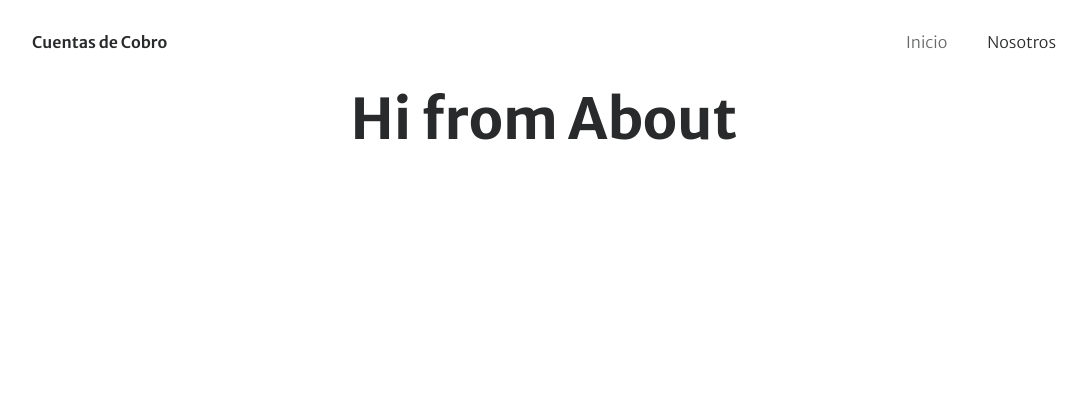
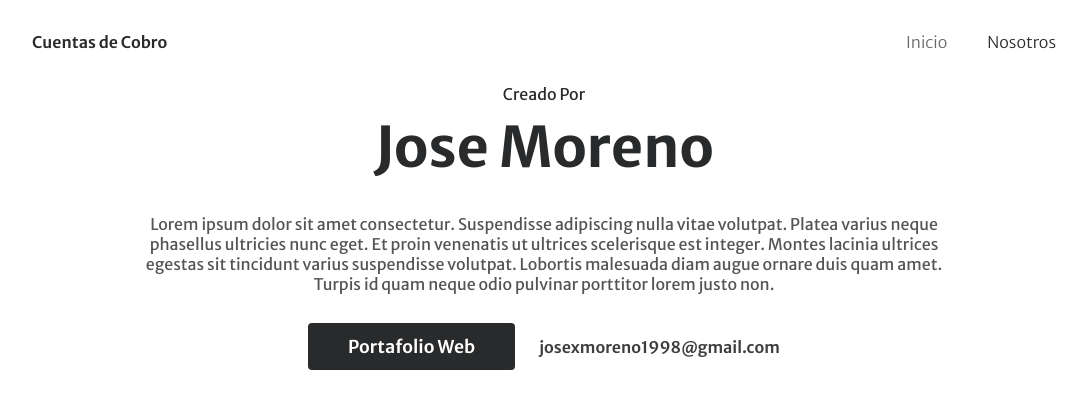
Before and after one commit to JooseMM/cuentas-PDF, a React (Vite) app: page /nosotros in a window 1280 px wide. Shown: the top 408 px of the page, without its empty margins (96-1183 px from the left). Built offline with nearby package versions, Linux system fonts and the light colour scheme.

Commit message:
add markup for about page and desktop styles

```diff
--- a/src/App.css
+++ b/src/App.css
@@ -184,6 +184,43 @@ a {
 .mobile-menu-btn {
     display: none;
 }
+.about-container {
+  display: flex;
+  flex-direction: column;
+  justify-content: center;
+  align-items: center;
+  max-width: 800px;
+  text-align: center;
+  margin-inline: auto;
+}
+.about-container h1 {
+  margin-bottom: 2rem;
+  margin-top: 0.5rem;
+}
+.about-container p {
+  opacity: 0.8;
+}
+.portfolio-link {
+  background-color: var(--soft-black);
+  opacity: 1;
+  padding: 0.8rem 2.5rem;
+  color: white;
+  border-radius: 4px;
+  font-weight: 600;
+  font-size: 1.1rem;
+}
+.btn-container {
+  margin-top: 1.8rem;
+  display: flex;
+  align-items: center;
+}
+.btn-container a:last-child {
+  color: var(--soft-black);
+  opacity: 0.9;
+  margin-left: 1.5rem;
+  font-weight: 600;
+}
+
 @media only screen and (max-width: 800px) {
 
   .mobile-menu-btn {
--- a/src/Components/About.tsx
+++ b/src/Components/About.tsx
@@ -3,7 +3,15 @@ import { ReactDOM } from "react";
 
 function AboutPage() {
   return (
-    <h1>Hi from About</h1>
+    <section className="about-container">
+      <span>Creado Por</span>
+      <h1>Jose Moreno</h1>
+      <p>Lorem ipsum dolor sit amet consectetur. Suspendisse adipiscing nulla vitae volutpat. Platea varius neque phasellus ultricies nunc eget. Et proin venenatis ut ultrices scelerisque est integer. Montes lacinia ultrices egestas sit tincidunt varius suspendisse volutpat. Lobortis malesuada diam augue ornare duis quam amet. Turpis id quam neque odio pulvinar porttitor lorem justo non. </p>
+      <div className="btn-container">
+	<a href="#" className="portfolio-link">Portafolio Web</a>
+	<a href="#">josexmoreno1998@gmail.com</a>
+      </div>
+    </section>
   )
 }
 export default AboutPage;
```
